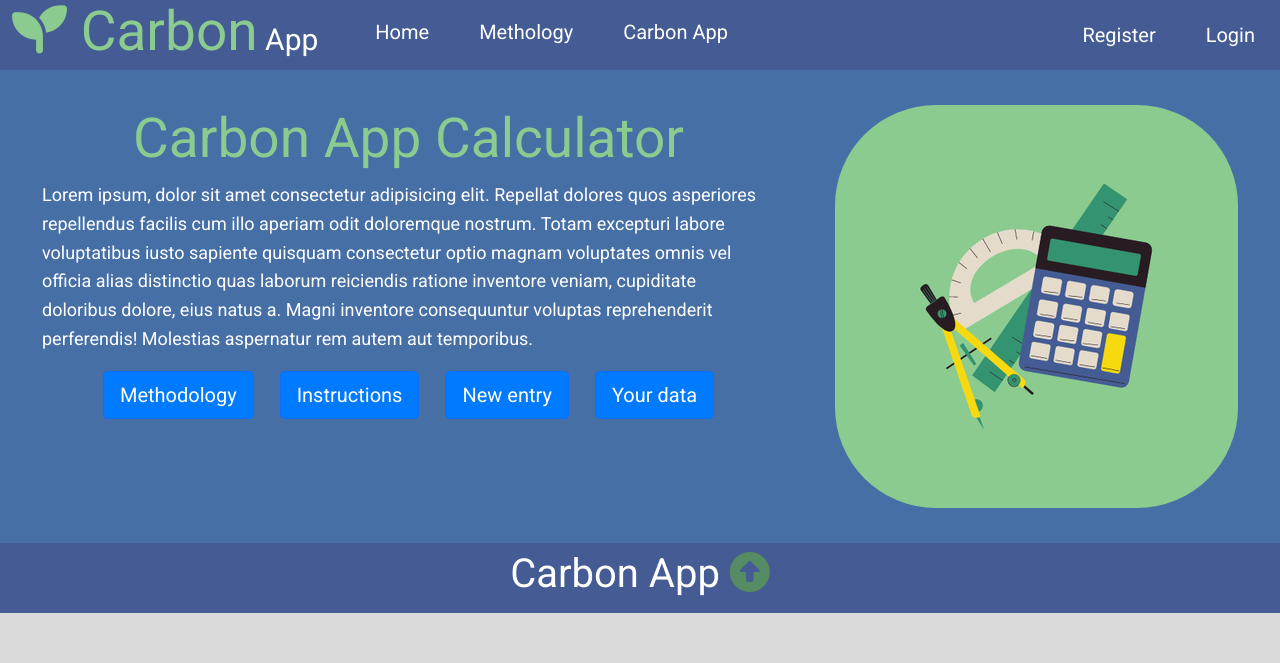
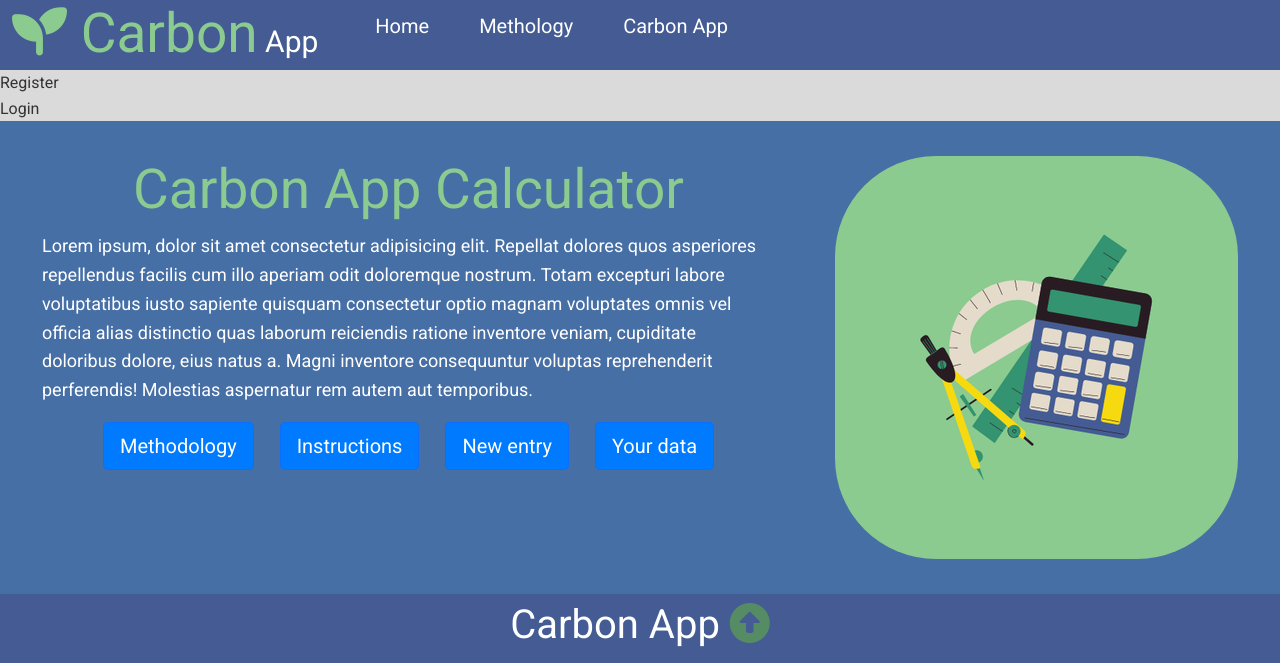
Before and after one commit to sandrathereseb/carbon_app_2023, a Flask app: page /carbon_app in a window 1280 px wide. Shown: the top 663 px of the page. Run offline with Flask 2, Linux system fonts and the light colour scheme; some libraries are stand-ins or nearby versions.

Commit message:
Update layout.css

```diff
--- a/capp/static/cssFiles/layout.css
+++ b/capp/static/cssFiles/layout.css
@@ -32,20 +32,6 @@ p {
   max-width: 1320px;
 }
 
-.ulNavbar {
-  list-style: none;
-  font-size: 400;
-}
-
-.liNavbar {
-  margin-top: 10px;
-}
-
-.clickablelink {
-  color: #333;
-  text-decoration: none;
-}
-
 .bottxt {
   font-weight: 400;
   line-height: 1.2;
@@ -59,13 +45,34 @@ p {
 
 .carbon_app_navbar {
   display: flex;
-  flex-direction: row;
-  justify-content: flex-start;
   height: 70px;
-  align-items: center;
   background-color: #445c93;
   padding: 0 0px;
+}
+.ulNavbar {
+  list-style: none;
+  font-size: 400;
+  flex-direction: row;
+}
 
+.liNavbar {
+  margin-top: 10px;
+align-items: flex-start;
+
+}
+.liNavbar2 {
+  margin-top: 10px;
+  align-items: flex-end;
+
+}
+.liNavbar3 {
+  margin-top: 10px;
+  align-items: flex-start;
+  margin-right: 300px;
+}
+.clickablelink {
+  color: #333;
+  text-decoration: none;
 }
 
 .carbon_app_navbar a {
@@ -82,7 +89,6 @@ p {
 
 .carbon_app_navbar ul {
   display: flex;
-  flex-direction: row;
 }
 
 .carbon_app_navbar .logo {
@@ -137,34 +143,3 @@ p {
     border-bottom: white 2px solid;
   }
 }
-
-.lastones {
-  z-index: 100;
-  display: flex;
-  right: 0px;
-  top: 0px;
-  position: absolute;
-  flex-direction: row;
-}
-
-.last2 {
-  display: flex;
-  flex-direction: row;
-  justify-content: flex-start;
-  height: 70px;
-  align-items: center;
-  background-color: #445c93;
-  padding: 0 0px;
-}
-
-.last2 a {
-  color: white;
-  padding: 10px 20px;
-  margin: 0 5px;
-  font-size: 20px;
-  text-decoration: none;
-}
-
-.last2 a:hover {
-  border-bottom: white 4px solid;
-}
```
